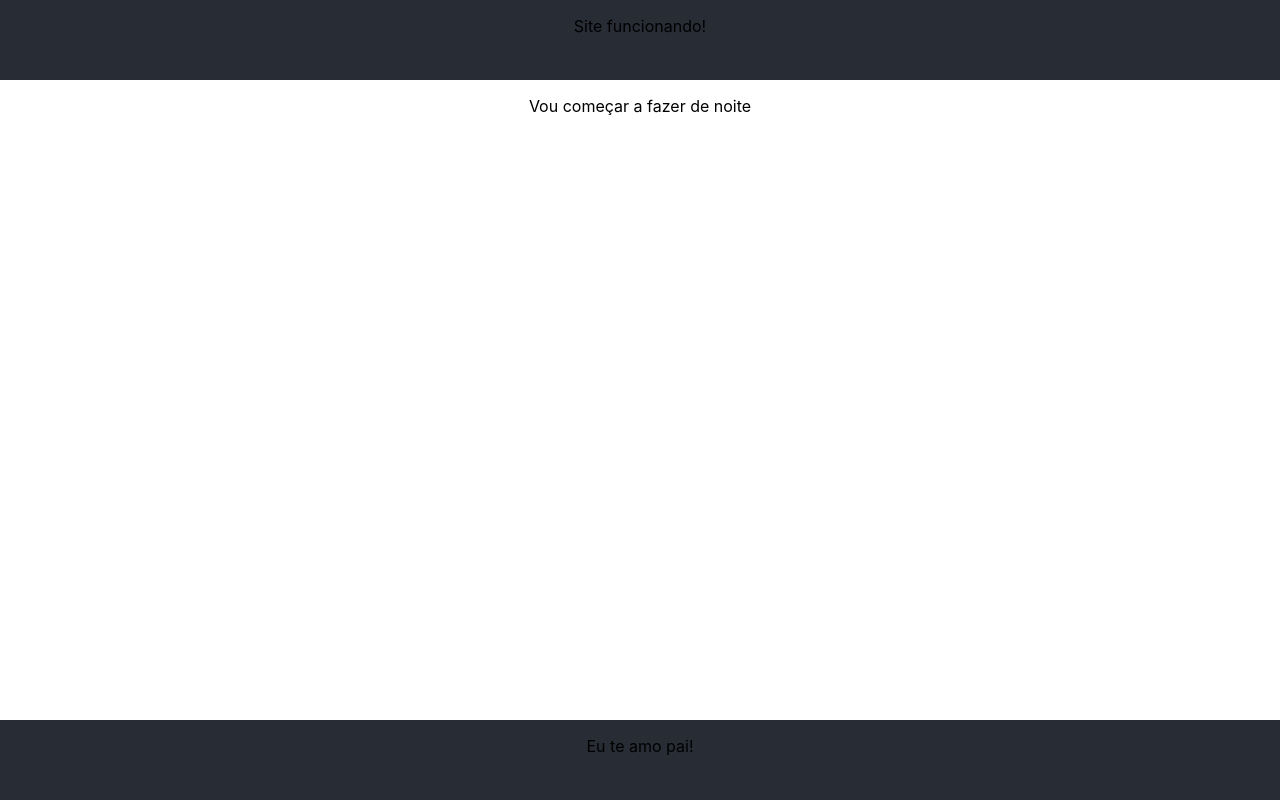
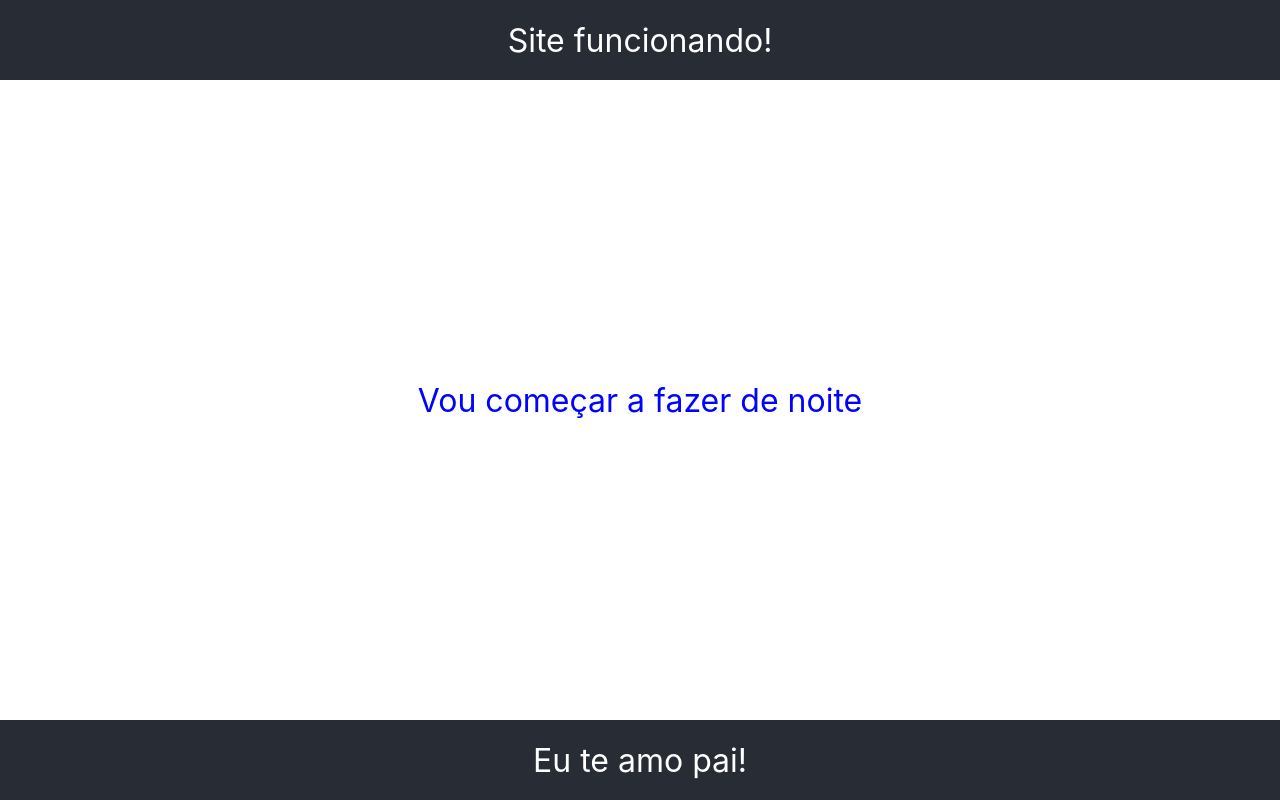
Before and after one commit to 1eduardosm/Sindico, a React (Create React App) app: page / in a window 1280 px wide. Built offline with nearby package versions, Linux system fonts and the light colour scheme.

Commit message:
teste p inicio de dev

```diff
--- a/src/App.css
+++ b/src/App.css
@@ -18,16 +18,36 @@ html, body, #root {
   background-color: #282c34;
   height: 10%;
   width: 100%;
+  display: flex;
+  flex-direction: row;
+  align-items: center;
+  text-align: center;
+  justify-content: center;
+  color: #ffffff;
+  font-size: 4vh;
 }
 
 .Body {
   background-color: #ffffff;
   height: 80%;
   width: 100%;
+  display: flex;
+  flex-direction: row;
+  align-items: center;
+  text-align: center;
+  justify-content: center;
+  color: #0004ff;
+  font-size: 4vh;
 }
 
 .Footer {
   background-color: #282c34;
   height: 10%;
   width: 100%;
+  display: flex;
+  flex-direction: row;
+  align-items: center;
+  justify-content: center;
+  color: #ffffff;
+  font-size: 4vh;
 }
```
